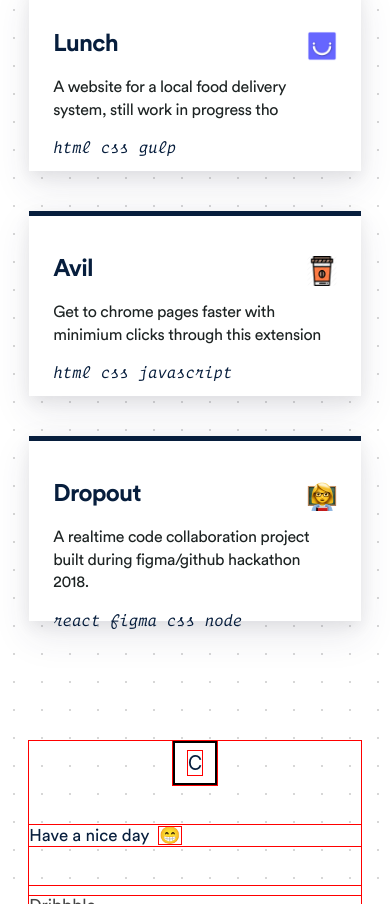
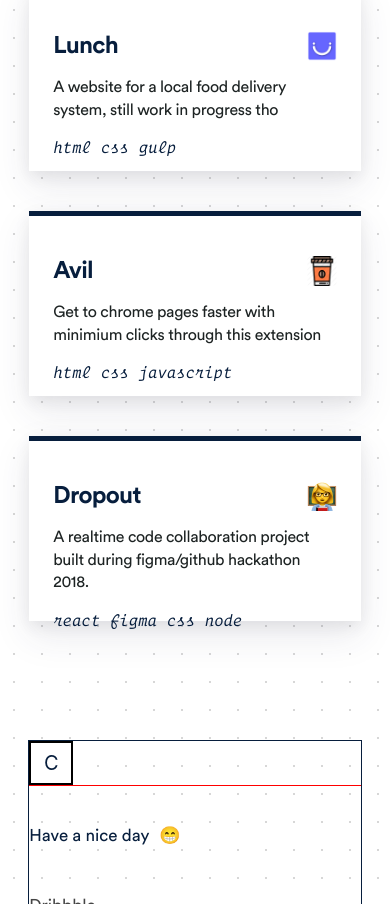
Before and after one commit to casprine/web-1, a React (Create React App) app: page /work in a window 390 px wide. Shown: the part 1096-2000 px from the top of the page. Built offline with nearby package versions, Linux system fonts and the light colour scheme.

Commit message:
fixed footer issue on mobile

```diff
--- a/src/components/common/style.scss
+++ b/src/components/common/style.scss
@@ -42,7 +42,6 @@ button {
   cursor: pointer;
   background: white;
   transition: 0.3s ease-in-out;
-
   &:hover {
     border: 2px solid $secondary;
     color: $secondary;
@@ -159,6 +158,7 @@ button {
 
     span {
       display: block;
+      margin: auto 0;
     }
 
     .name {
@@ -185,7 +185,6 @@ button {
 
   &-stack {
     margin-top: auto;
-    // color: $grey;
     font-size: 17px;
     text-transform: lowercase;
     span {
--- a/src/components/section/footer/index.js
+++ b/src/components/section/footer/index.js
@@ -5,7 +5,9 @@ import "./style.scss";
 const Footer = () => (
   <Fragment>
     <div className="footer">
-      <Logo />
+      <div className="pxw">
+        <Logo />
+      </div>
       <div className="text">
         Have a nice day
         <span role="img" aria-label="smile">
--- a/src/components/section/footer/style.scss
+++ b/src/components/section/footer/style.scss
@@ -5,10 +5,7 @@
   align-items: center;
   flex-wrap: wrap;
   margin: 100px 0;
-  outline: 1px solid red;
-  * {
-    outline: 1px solid red;
-  }
+  outline: 1px solid;
   .text {
     margin: 0 auto;
     font-size: 17px;
@@ -44,9 +41,11 @@
   }
 }
 
-.link-inverse {
-  border: none !important;
-  &:hover {
-    padding-bottom: none;
+.pxw {
+  outline: 1px solid red;
+  display: block;
+
+  @media (max-width: 490px) {
+    width: 100%;
   }
 }
--- a/src/components/section/work/style.scss
+++ b/src/components/section/work/style.scss
@@ -2,11 +2,12 @@
   display: flex;
   align-items: center;
   flex-wrap: wrap;
-  justify-content: space-evenly;
+  align-items: center;
+  justify-content: space-between;
+  // outline: 1px solid green;
 
   .project {
-    // margin-right: 20px;
-    flex-shrink: 1;
     // outline: 1px solid red;
   }
+  // justify-content: space-evenly;
 }
--- a/src/index.scss
+++ b/src/index.scss
@@ -146,6 +146,8 @@ ul {
   -webkit-transition: all 200ms ease;
   transition: all 200ms ease;
   cursor: pointer;
+  // outline: 1px solid red;
+  display: inline-table;
 
   &:hover {
     padding-bottom: 4px;
```
